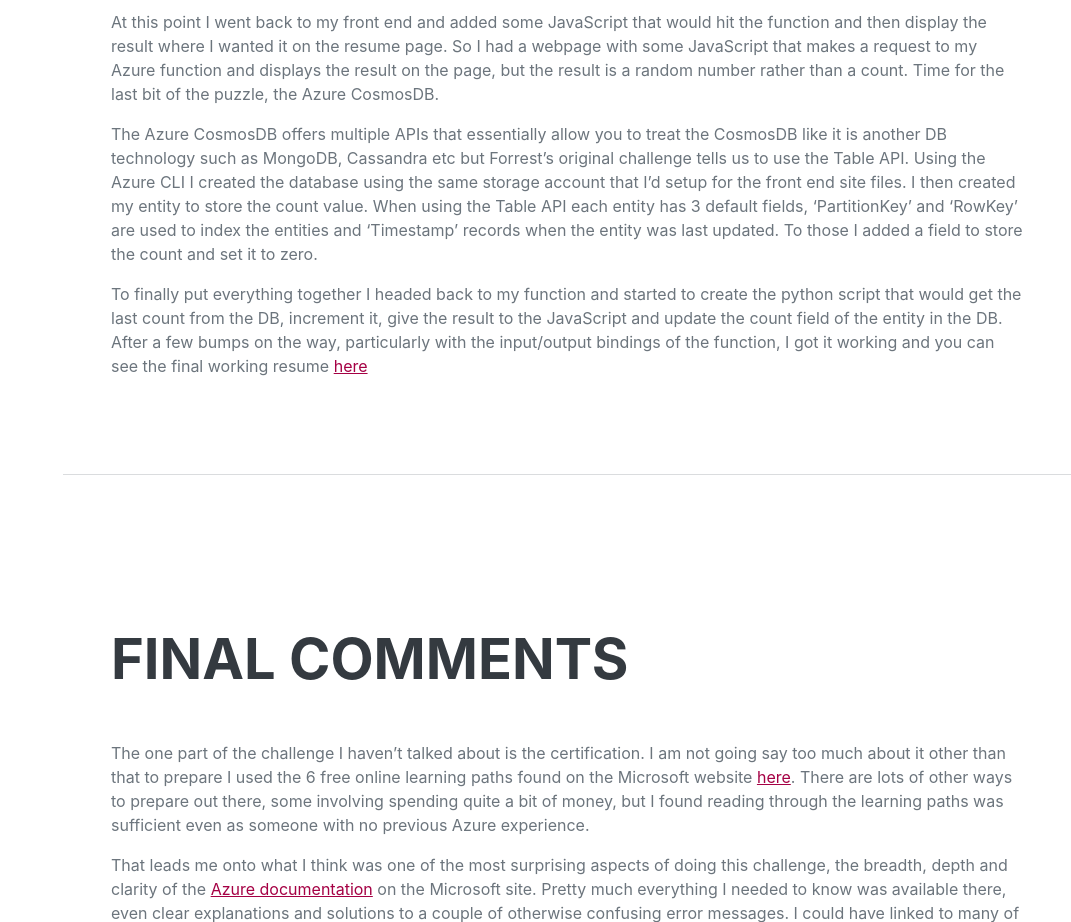
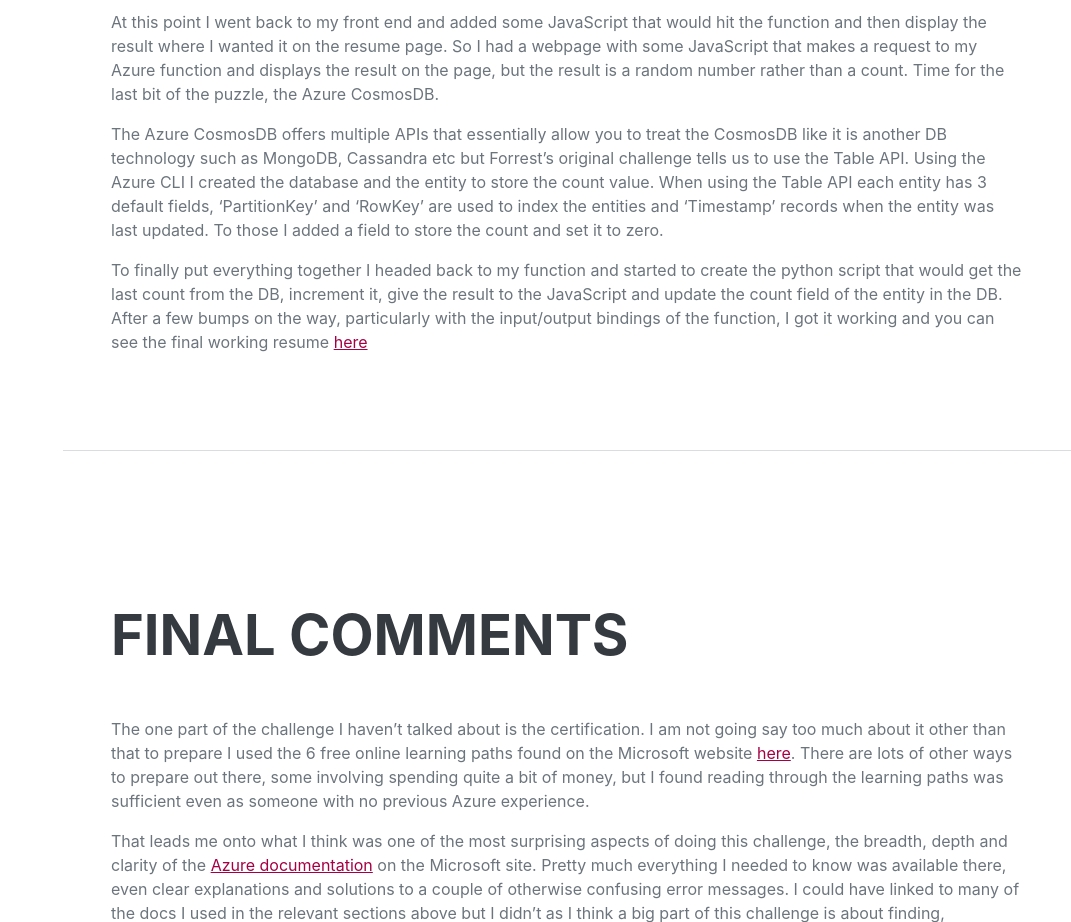
Before and after one commit to al-duncan/azure_crc_frontend, a plain HTML site: page crc.html in a window 1280 px wide. Shown: the part 2820-3742 px from the top of the page, without its empty margins (209-1280 px from the left). Drawn offline with nearby package versions, Linux system fonts and the light colour scheme; a web font is replaced by a local one.

Commit message:
minor update

```diff
--- a/crc.html
+++ b/crc.html
@@ -70,7 +70,7 @@
                     <p>First I installed the Azure CLI, so that I could use it locally rather than using the cloud shell, along with Azure Functions Core Tools. I then also installed some extensions for VS Code including the Azure Functions extension which was great for quickly debugging my function app inside the development environment.</p>
                     <p>Once I had everything setup I opened a terminal and created a new function app locally using the HTTP Trigger template and Python 3.9 environment. I then wrote a quick python script that simply returned a random number and ran the function locally to test that it worked. Using the Azure CLI I then created the function app service in Azure and published my local function into Azure. Directing my web browser to the functions URL to test gave me a random number as desired and confirmed the function was working. At this point I jumped ahead a little in the challenge and setup the back end GitHub repository and actions so that I had the CI/CD workflow as I continued to develop the function</p>
                     <p>At this point I went back to my front end and added some JavaScript that would hit the function and then display the result where I wanted it on the resume page. So I had a webpage with some JavaScript that makes a request to my Azure function and displays the result on the page, but the result is a random number rather than a count. Time for the last bit of the puzzle, the Azure CosmosDB.</p>
-                    <p>The Azure CosmosDB offers multiple APIs that essentially allow you to treat the CosmosDB like it is another DB technology such as MongoDB, Cassandra etc but Forrest’s original challenge tells us to use the Table API. Using the Azure CLI I created the database using the same storage account that I’d setup for the front end site files. I then created my entity to store the count value. When using the Table API each entity has 3 default fields, ‘PartitionKey’ and ‘RowKey’ are used to index the entities and ‘Timestamp’ records when the entity was last updated. To those I added a field to store the count and set it to zero.</p>
+                    <p>The Azure CosmosDB offers multiple APIs that essentially allow you to treat the CosmosDB like it is another DB technology such as MongoDB, Cassandra etc but Forrest’s original challenge tells us to use the Table API. Using the Azure CLI I created the database and the entity to store the count value. When using the Table API each entity has 3 default fields, ‘PartitionKey’ and ‘RowKey’ are used to index the entities and ‘Timestamp’ records when the entity was last updated. To those I added a field to store the count and set it to zero.</p>
                     <p>To finally put everything together I headed back to my function and started to create the python script that would get the last count from the DB, increment it, give the result to the JavaScript and update the count field of the entity in the DB. After a few bumps on the way, particularly with the input/output bindings of the function, I got it working and you can see the final working resume <a href="https://azure-crc.theduncans.uk">here</a></p>
                 </div>
             </section>
```
